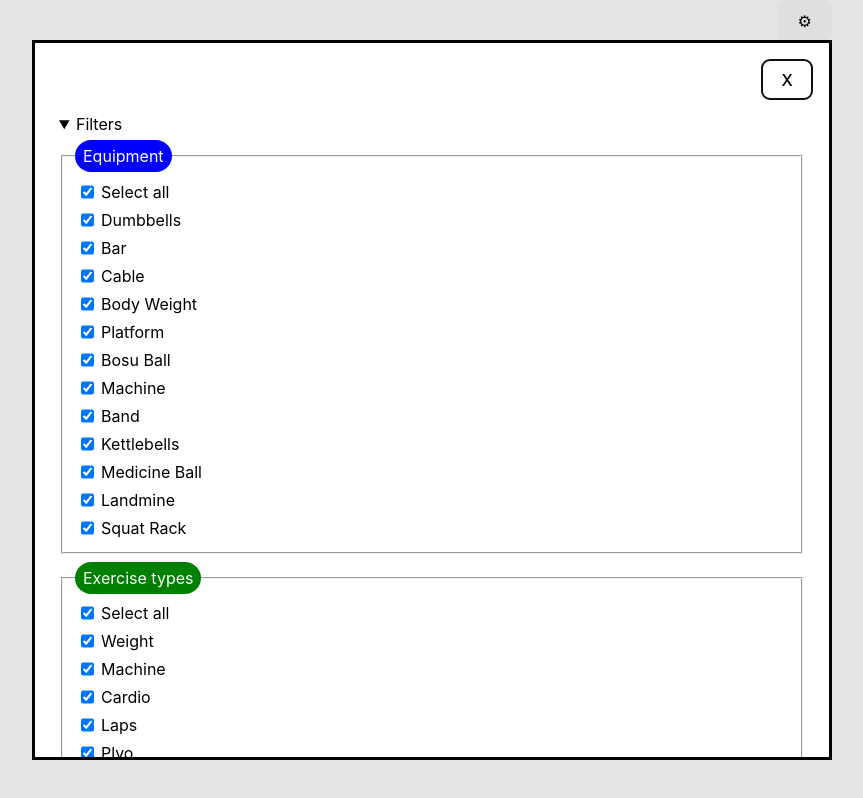
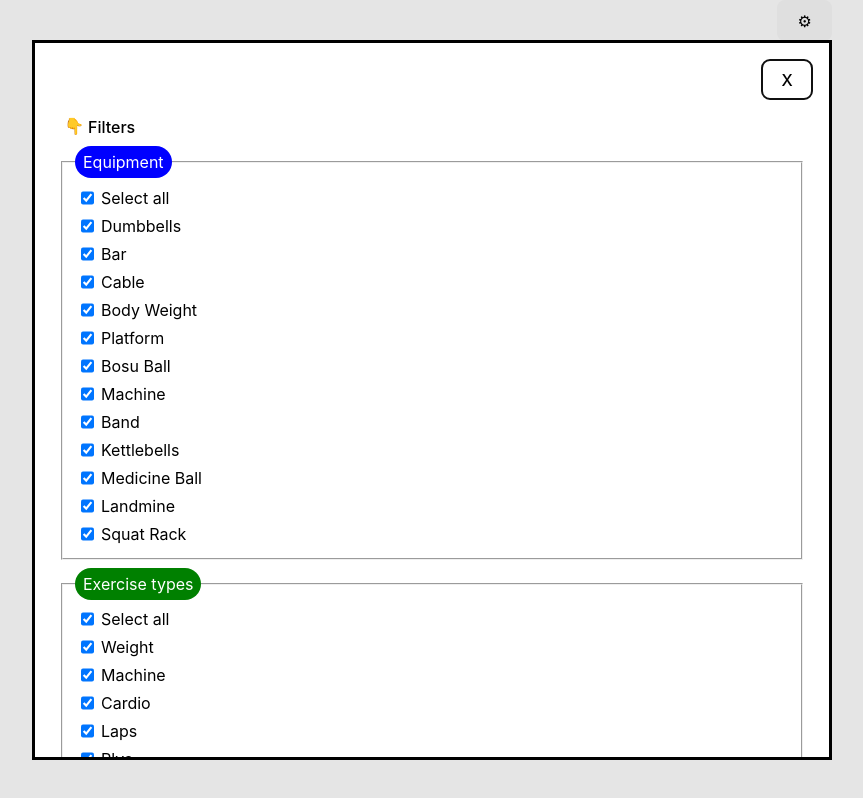
Before and after one commit to JackTheDane/fitness-roller, a React (Vite) app: page / in a window 1280 px wide. Both pictures are taken after a click on the button "Open options". Shown: the whole page, without its empty margins (208-1071 px from the left). Built offline with nearby package versions, Linux system fonts and the light colour scheme.

Commit message:
Add Collapsible animation to Accordion

```diff
--- a/src/components/Accordion.module.scss
+++ b/src/components/Accordion.module.scss
@@ -5,13 +5,28 @@
 }
 
 .toggleButton {
+  display: flex;
   cursor: pointer;
   user-select: none;
   transition: background-color 0.2s;
   padding: 4px;
   margin-inline-start: -4px;
+  width: 100%;
+  background-color: transparent;
+  text-align: left;
+  padding: 8px;
+  gap: 4px;
 
   &:hover {
     background-color: rgba($color: #fff, $alpha: 0.3);
   }
 }
+
+.chevron {
+  transition: rotate 300ms;
+  rotate: 0deg;
+
+  &.open {
+    rotate: 180deg;
+  }
+}
--- a/src/components/Accordion.tsx
+++ b/src/components/Accordion.tsx
@@ -1,22 +1,57 @@
-import { ComponentPropsWithoutRef, ReactNode } from "react";
+import {
+  ComponentPropsWithoutRef,
+  ReactNode,
+  useId,
+  useLayoutEffect,
+  useState,
+} from "react";
 import styles from "./Accordion.module.scss";
 import { combineClasses } from "../utils/combineClasses";
+import { Collapsible } from "../features/animations/Collapsible";
 
 export type AccordionProps = {
   title?: ReactNode;
   children?: ReactNode;
-} & ComponentPropsWithoutRef<"details">;
+  open?: boolean;
+} & ComponentPropsWithoutRef<"div">;
 
 export const Accordion = ({
   title,
   children,
   className,
+  open: _open,
   ...props
 }: AccordionProps) => {
+  const [isOpen, setIsOpen] = useState(_open ?? false);
+  const titleId = useId();
+  const contentId = useId();
+
+  useLayoutEffect(() => {
+    if (_open != null) {
+      setIsOpen(_open);
+    }
+  }, [_open]);
+
   return (
-    <details className={combineClasses(className, styles.accordion)} {...props}>
-      <summary className={styles.toggleButton}>{title}</summary>
-      {children}
-    </details>
+    <div
+      className={combineClasses(className, styles.accordion)}
+      {...props}
+      aria-expanded={isOpen}
+    >
+      <button
+        className={styles.toggleButton}
+        type="button"
+        aria-controls={contentId}
+        onClick={() => setIsOpen((oldIsOpen) => !oldIsOpen)}
+      >
+        <div className={combineClasses(styles.chevron, isOpen && styles.open)}>
+          👆
+        </div>
+        <span id={titleId}>{title}</span>
+      </button>
+      <Collapsible open={isOpen} id={contentId} aria-labelledby={titleId}>
+        {children}
+      </Collapsible>
+    </div>
   );
 };
--- a/src/features/exercises/components/ExerciseLabel.module.scss
+++ b/src/features/exercises/components/ExerciseLabel.module.scss
@@ -1,5 +1,5 @@
 .label {
-  font-size: 20px;
+  font-size: 24px;
   font-weight: bold;
   margin: 0;
 }
--- a/src/features/exercises/utils/formatDifficultyToString.ts
+++ b/src/features/exercises/utils/formatDifficultyToString.ts
@@ -4,9 +4,13 @@ export const formatDifficultyToString = (
   difficulty: Difficulty,
   difficultyLevel: DifficultyLevel
 ) => {
-  const chosenDifficulty = difficulty[difficultyLevel];
+  const { reps, time, sets, rest } = difficulty[difficultyLevel];
 
-  return `Reps: ${chosenDifficulty.reps || chosenDifficulty.time}, Sets: ${
-    chosenDifficulty.sets
-  }, Rest: ${chosenDifficulty.rest}`;
+  return [
+    `${reps ? `Reps: ${reps}` : time ? `Time: ${time}` : ""}`,
+    `Sets: ${sets}`,
+    `Rest: ${rest}`,
+  ]
+    .filter(Boolean)
+    .join(", ");
 };
```
